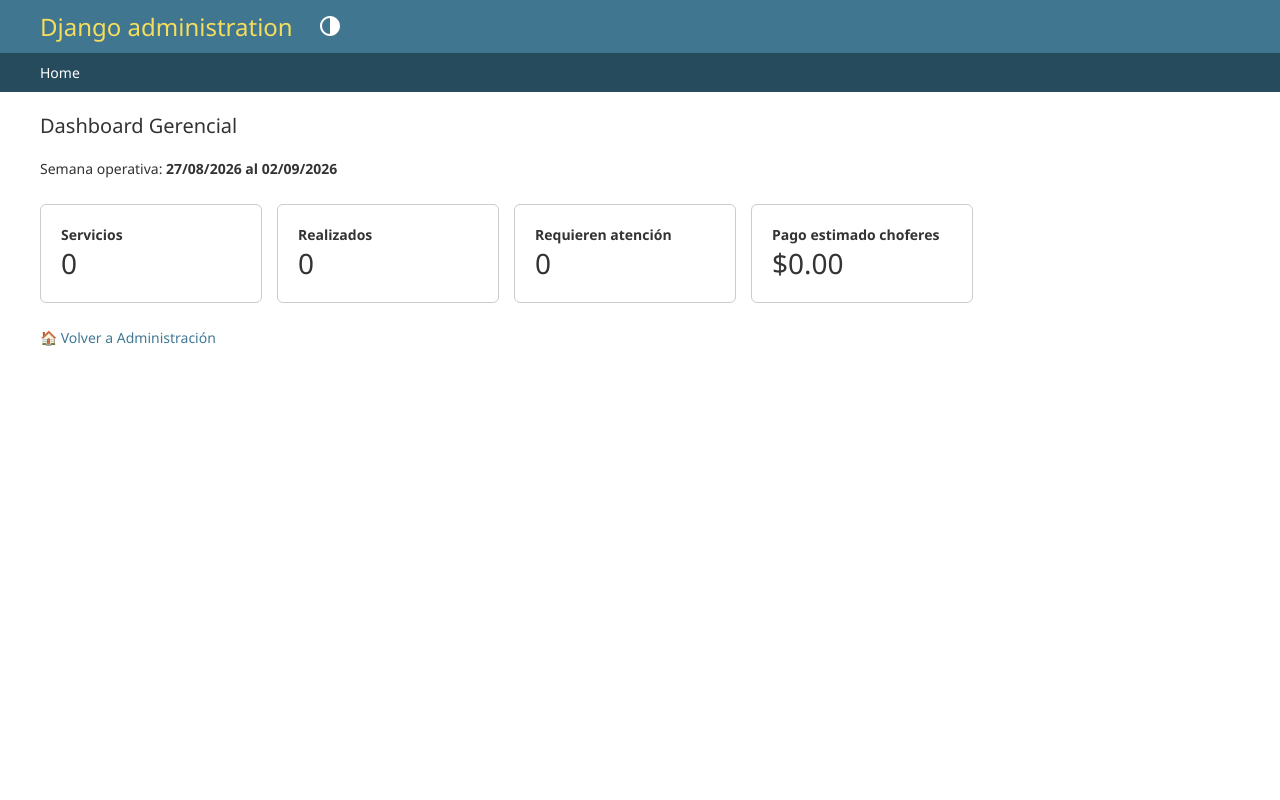
After one commit to jenarod44-ship-it/publicerias_cgc, a Django app: page /dashboard/ in a window 1280 px wide. The commit adds this page. Run offline with Django 5.2, Linux system fonts and the light colour scheme; data that the repository does not hold is empty.

Commit message:
Crear dashboard gerencial inicial

```diff
--- /dev/null
+++ b/core/templates/core/dashboard_gerencial.html
@@ -0,0 +1,77 @@
+{% extends "admin/base_site.html" %}
+
+{% block content %}
+
+<h1>Dashboard Gerencial</h1>
+
+<p>
+    Semana operativa:
+    <strong>
+        {{ fecha_inicio|date:"d/m/Y" }}
+        al
+        {{ fecha_fin|date:"d/m/Y" }}
+    </strong>
+</p>
+
+<div style="
+    display: flex;
+    flex-wrap: wrap;
+    gap: 15px;
+    margin: 25px 0;
+">
+
+    <div style="
+        padding: 20px;
+        min-width: 180px;
+        border: 1px solid #ccc;
+        border-radius: 6px;
+    ">
+        <strong>Servicios</strong>
+        <div style="font-size: 28px;">
+            {{ total_servicios }}
+        </div>
+    </div>
+
+    <div style="
+        padding: 20px;
+        min-width: 180px;
+        border: 1px solid #ccc;
+        border-radius: 6px;
+    ">
+        <strong>Realizados</strong>
+        <div style="font-size: 28px;">
+            {{ realizados }}
+        </div>
+    </div>
+
+    <div style="
+        padding: 20px;
+        min-width: 180px;
+        border: 1px solid #ccc;
+        border-radius: 6px;
+    ">
+        <strong>Requieren atención</strong>
+        <div style="font-size: 28px;">
+            {{ requieren_atencion }}
+        </div>
+    </div>
+
+    <div style="
+        padding: 20px;
+        min-width: 180px;
+        border: 1px solid #ccc;
+        border-radius: 6px;
+    ">
+        <strong>Pago estimado choferes</strong>
+        <div style="font-size: 28px;">
+            ${{ total_pagar|floatformat:2 }}
+        </div>
+    </div>
+
+</div>
+
+<a href="/admin/">
+    🏠 Volver a Administración
+</a>
+
+{% endblock %}
--- a/core/urls.py
+++ b/core/urls.py
@@ -51,4 +51,10 @@ urlpatterns = [
         views.exportar_reporte_servicios_excel,
         name="exportar_reporte_servicios_excel",
     ),
+
+    path(
+        "dashboard/",
+        views.dashboard_gerencial,
+        name="dashboard_gerencial",
+    ),
 ]
--- a/core/views.py
+++ b/core/views.py
@@ -842,3 +842,44 @@ def exportar_reporte_servicios_excel(request):
     libro.save(respuesta)
 
     return respuesta
+
+def dashboard_gerencial(request):
+    hoy = timezone.localdate()
+
+    dias_desde_jueves = (hoy.weekday() - 3) % 7
+    fecha_inicio = hoy - timedelta(days=dias_desde_jueves)
+    fecha_fin = fecha_inicio + timedelta(days=6)
+
+    servicios = Servicio.objects.filter(
+        fecha__range=(fecha_inicio, fecha_fin)
+    )
+
+    total_servicios = servicios.count()
+
+    realizados = servicios.filter(
+        estado="REALIZADO"
+    ).count()
+
+    requieren_atencion = servicios.filter(
+        estado__in=[
+            "NO_SALIO",
+            "PENDIENTE_REPOSICION",
+        ]
+    ).count()
+
+    datos_semanales = obtener_datos_reporte_semanal(hoy)
+
+    contexto = {
+        "fecha_inicio": fecha_inicio,
+        "fecha_fin": fecha_fin,
+        "total_servicios": total_servicios,
+        "realizados": realizados,
+        "requieren_atencion": requieren_atencion,
+        "total_pagar": datos_semanales["total_general"],
+    }
+
+    return render(
+        request,
+        "core/dashboard_gerencial.html",
+        contexto,
+    )
```
Also changed, not shown: templates/admin/custom_index.html (+16 -0 lines).
